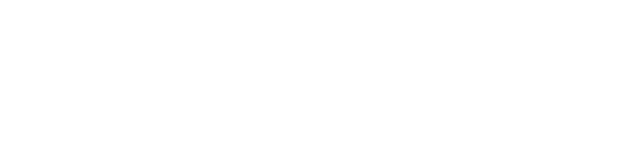
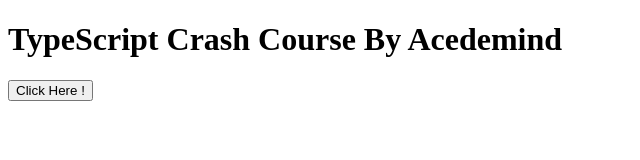
Before and after one commit to MuhammadAkbar11/simple-project-management, a website with bundled scripts: page index.html in a window 1280 px wide. Shown: the whole page, without its empty margins (0-640 px from the left). Built offline with nearby package versions, Linux system fonts and the light colour scheme.

Commit message:
Section 3 - Understanding Typescript Core Libs

```diff
--- a/app.ts
+++ b/app.ts
@@ -1,5 +1,10 @@
-let age: number;
-age = 500;
-const username = "Baevzev";
+const renderButton = document.createElement("button");
+renderButton.textContent = "Click Here !";
 
-console.log("Time to get started....");
+document.body.append(renderButton);
+
+const button = document.querySelector("button");
+
+button?.addEventListener("click", () => {
+  console.log("click");
+});
--- a/index.html
+++ b/index.html
@@ -11,7 +11,7 @@
 </head>
 
 <body>
-
+  <h1>TypeScript Crash Course By Acedemind</h1>
 </body>
 
 </html>
--- a/tsconfig.json
+++ b/tsconfig.json
@@ -11,8 +11,8 @@
     // "disableReferencedProjectLoad": true,             /* Reduce the number of projects loaded automatically by TypeScript. */
 
     /* Language and Environment */
-    "target": "es6",                                  /* Set the JavaScript language version for emitted JavaScript and include compatible library declarations. */
-    // "lib": [],                                        /* Specify a set of bundled library declaration files that describe the target runtime environment. */
+    "target": "es5",                                  /* Set the JavaScript language version for emitted JavaScript and include compatible library declarations. */
+    "lib": ["DOM", "ES6", "DOM.Iterable", "ScriptHost"],                                        /* Specify a set of bundled library declaration files that describe the target runtime environment. */
     // "jsx": "preserve",                                /* Specify what JSX code is generated. */
     // "experimentalDecorators": true,                   /* Enable experimental support for TC39 stage 2 draft decorators. */
     // "emitDecoratorMetadata": true,                    /* Emit design-type metadata for decorated declarations in source files. */
```
